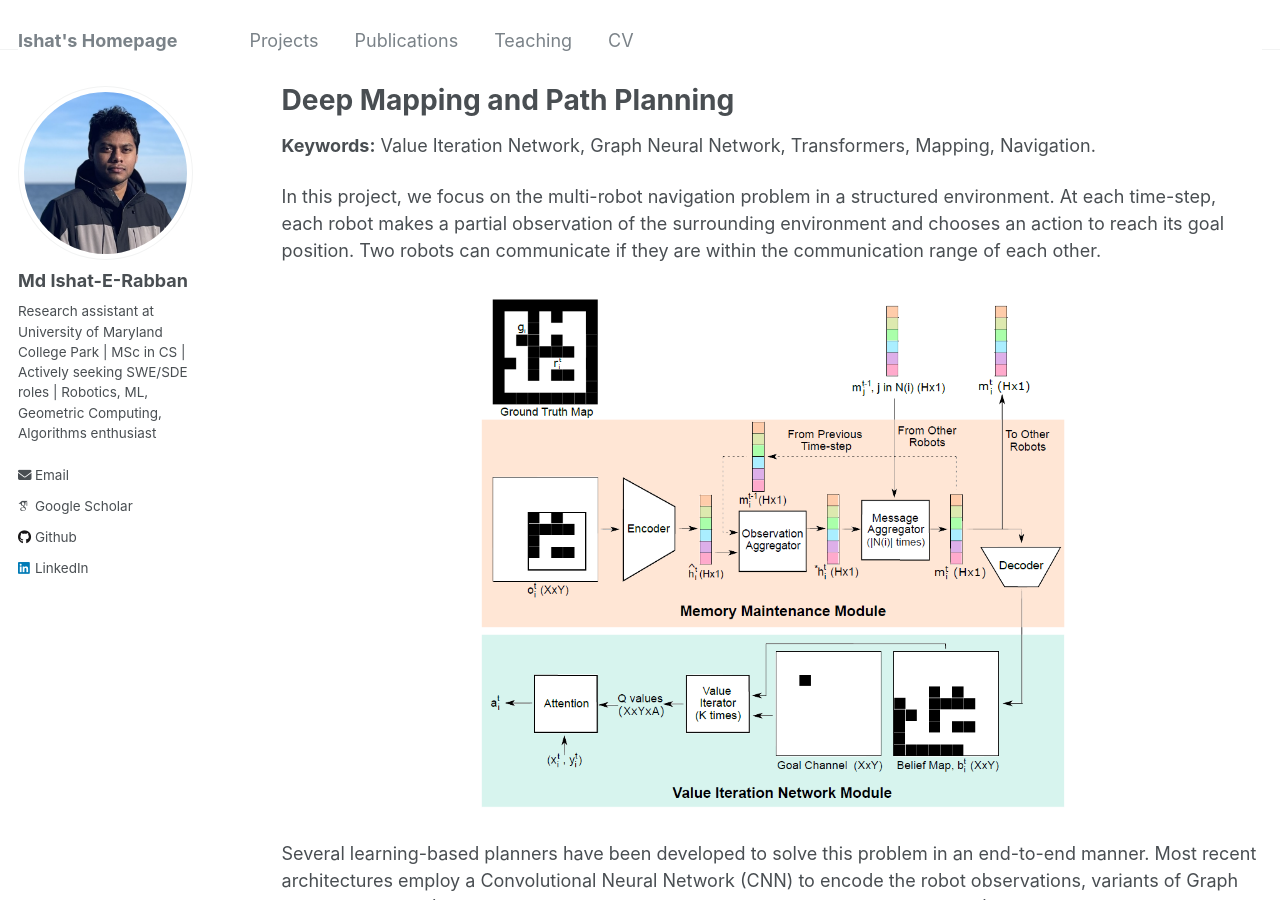
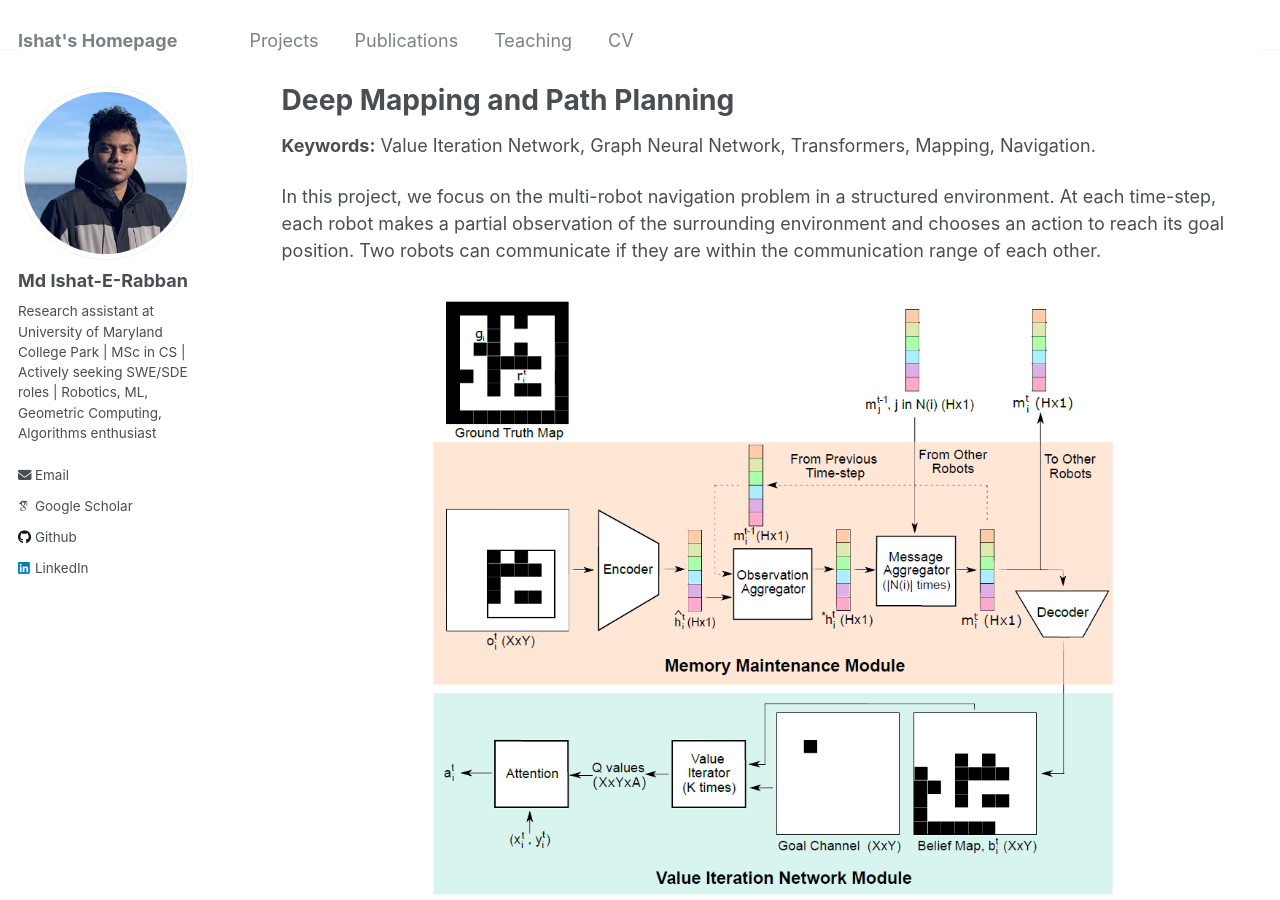
Before and after one commit to ieranik/ieranik.github.io, a Jekyll site: the page built from _pages/projects_dmpp.md, in a window 1280 px wide and 900 px high. Built offline with Jekyll 4.4.1, drawn with Linux system fonts in a browser that asks for light colours; some web fonts are replaced.

Commit message:
updated about page

```diff
--- a/_pages/projects_dmpp.md
+++ b/_pages/projects_dmpp.md
@@ -10,7 +10,7 @@ author_profile: true
 In this project, we focus on the multi-robot navigation problem in a structured environment. At each time-step, each robot makes a partial observation of the surrounding environment and chooses an action to reach its goal position. Two robots can communicate if they are within the communication range of each other.
 
 <p align="center">
-  <img src="/images/dmpp.png" width="600" />
+  <img src="/images/dmpp.png" width="700" />
 </p>
 
 Several learning-based planners have been developed to solve this problem in an end-to-end manner. Most recent architectures employ a Convolutional Neural Network (CNN) to encode the robot observations, variants of Graph Neural Networks (GNN) to communicate messages, and a Multi-Layer Perceptron (MLP) to select the actions. However, these architectures only take into account the current observations, and hence cannot leverage memory of what the team has observed in the past. Furthermore, a simple MLP for selecting the action is not expressive enough to solve the navigation task in a complex occupancy map where the optimal path to the goal is significantly longer than the straight-line distance from the goal. Consequently these models exhibit poor performance in the case of complex environments, e.g., a maze.
```
Also changed, not shown: _pages/teaching.md (+2 -2 lines).
